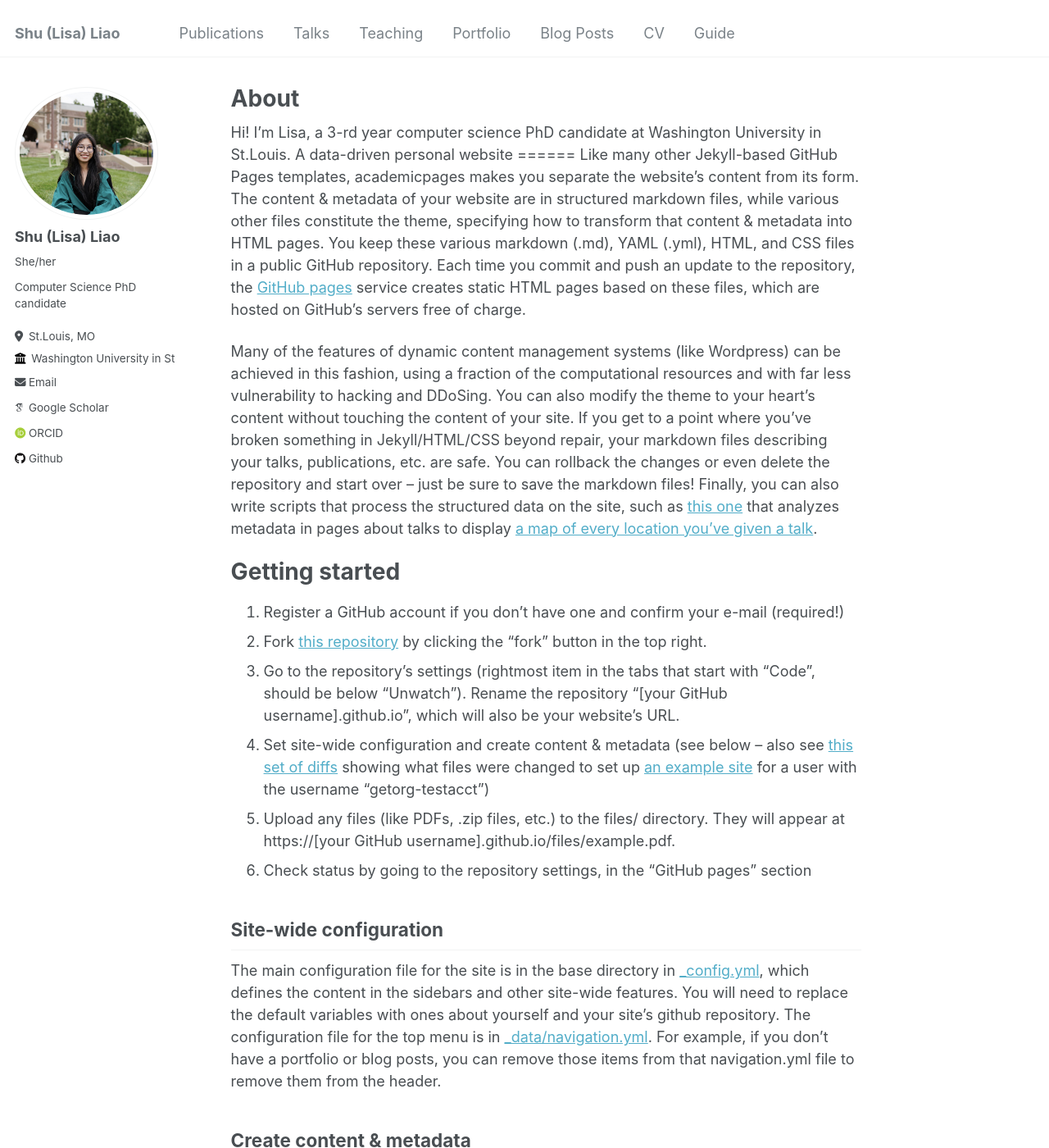
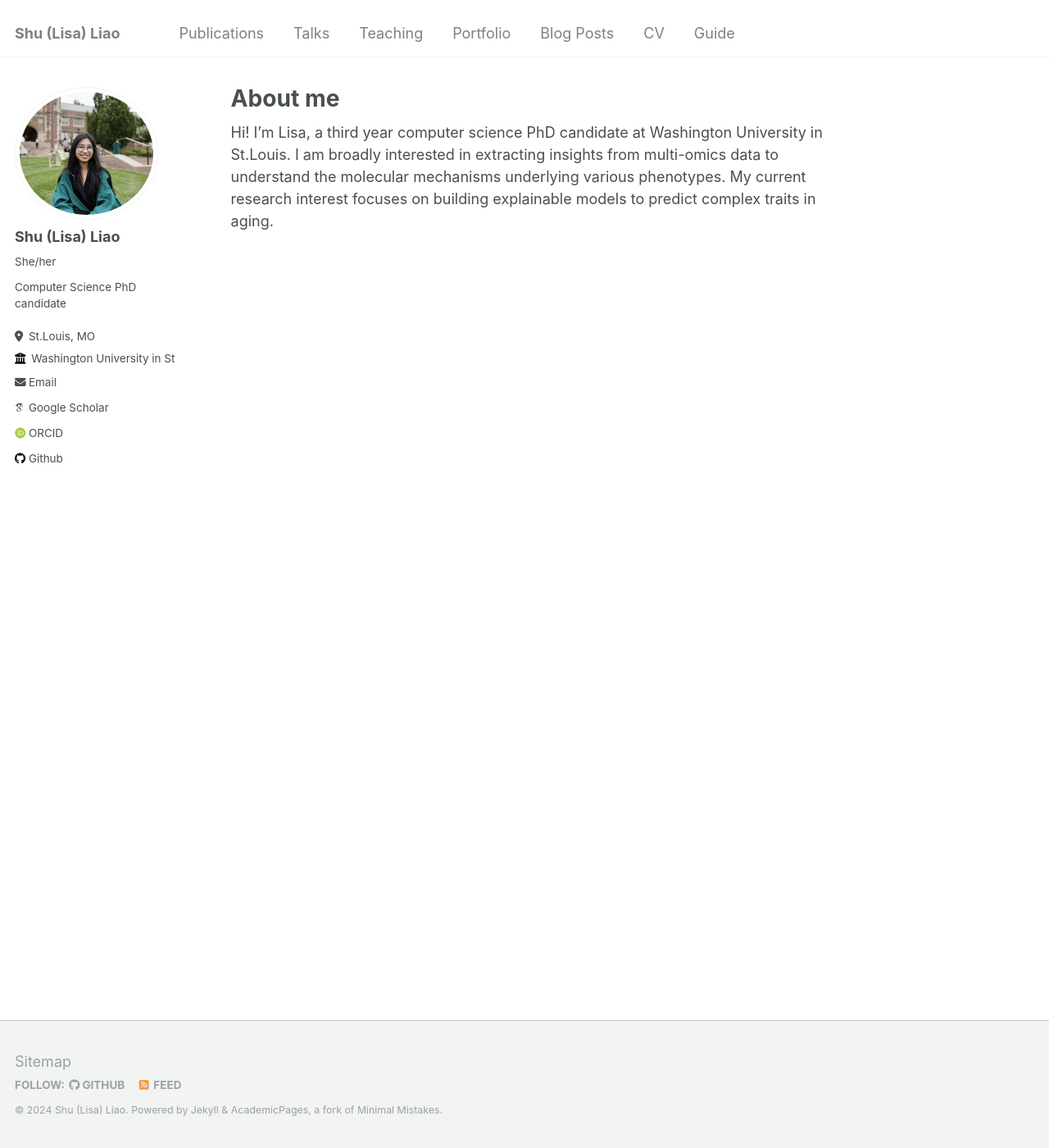
Before and after one commit to lislia423/lislia423.github.io, a Jekyll site: the page built from _pages/about.md, in a window 1280 px wide and 1400 px high. Shown: the whole window at 82% size. Built offline with Jekyll 4.4.1, drawn with Linux system fonts in a browser that asks for light colours; some web fonts are replaced; some of the changed text lies outside the part shown.

Commit message:
edit about

```diff
--- a/_pages/about.md
+++ b/_pages/about.md
@@ -1,15 +1,15 @@
 ---
 permalink: /
-title: "About"
+title: "About me"
 author_profile: true
 redirect_from:
   - /about/
   - /about.html
 ---
 
-Hi! I'm Lisa, a 3-rd year computer science PhD candidate at Washington University in St.Louis.
-A data-driven personal website
-======
+Hi! I'm Lisa, a third year computer science PhD candidate at Washington University in St.Louis. I am broadly interested in extracting insights from multi-omics data to understand the molecular mechanisms underlying various phenotypes. My current research interest focuses on building explainable models to predict complex traits in aging.
+
+<!-- ======
 Like many other Jekyll-based GitHub Pages templates, academicpages makes you separate the website's content from its form. The content & metadata of your website are in structured markdown files, while various other files constitute the theme, specifying how to transform that content & metadata into HTML pages. You keep these various markdown (.md), YAML (.yml), HTML, and CSS files in a public GitHub repository. Each time you commit and push an update to the repository, the [GitHub pages](https://pages.github.com/) service creates static HTML pages based on these files, which are hosted on GitHub's servers free of charge.
 
 Many of the features of dynamic content management systems (like Wordpress) can be achieved in this fashion, using a fraction of the computational resources and with far less vulnerability to hacking and DDoSing. You can also modify the theme to your heart's content without touching the content of your site. If you get to a point where you've broken something in Jekyll/HTML/CSS beyond repair, your markdown files describing your talks, publications, etc. are safe. You can rollback the changes or even delete the repository and start over -- just be sure to save the markdown files! Finally, you can also write scripts that process the structured data on the site, such as [this one](https://github.com/academicpages/academicpages.github.io/blob/master/talkmap.ipynb) that analyzes metadata in pages about talks to display [a map of every location you've given a talk](https://academicpages.github.io/talkmap.html).
@@ -45,4 +45,4 @@ Example: editing a markdown file for a talk
 
 For more info
 ------
-More info about configuring academicpages can be found in [the guide](https://academicpages.github.io/markdown/). The [guides for the Minimal Mistakes theme](https://mmistakes.github.io/minimal-mistakes/docs/configuration/) (which this theme was forked from) might also be helpful.
+More info about configuring academicpages can be found in [the guide](https://academicpages.github.io/markdown/). The [guides for the Minimal Mistakes theme](https://mmistakes.github.io/minimal-mistakes/docs/configuration/) (which this theme was forked from) might also be helpful. -->
```
